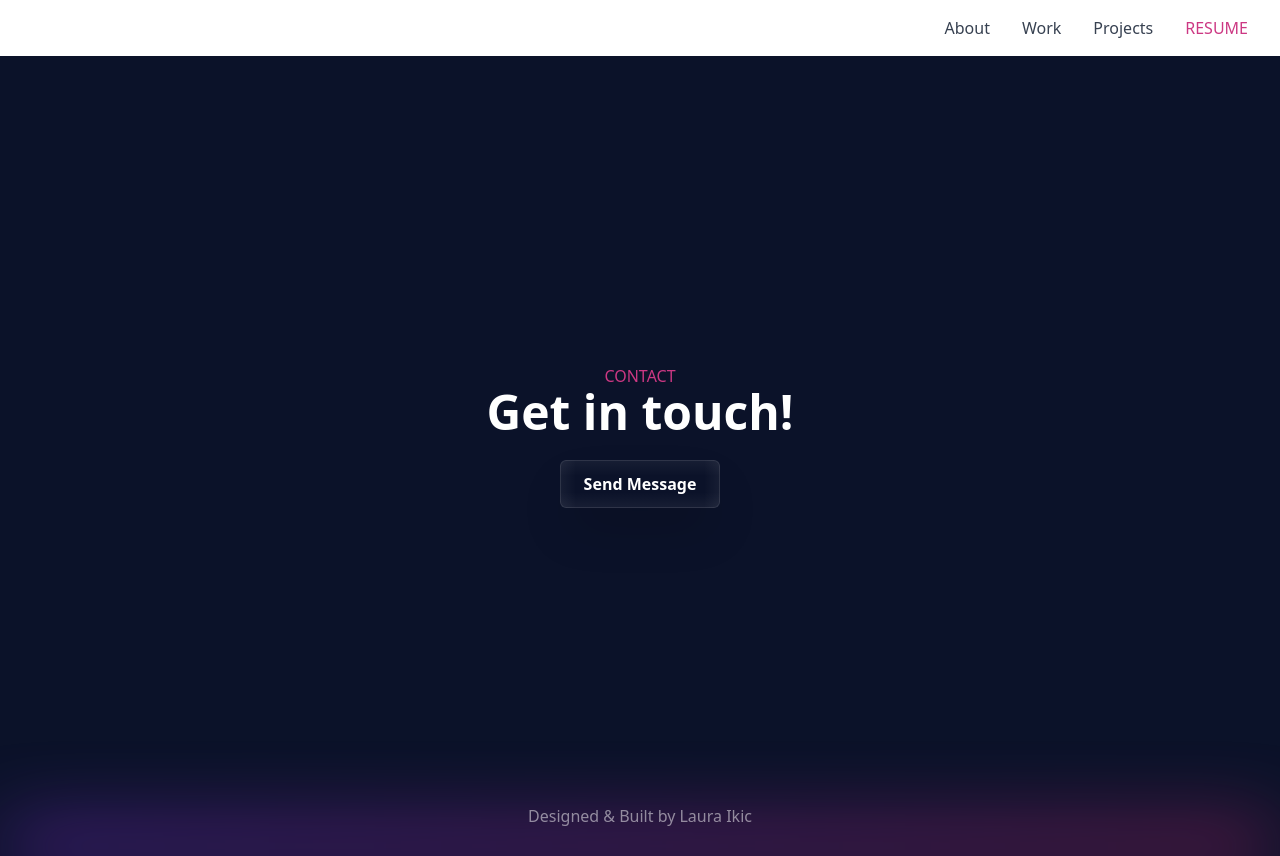
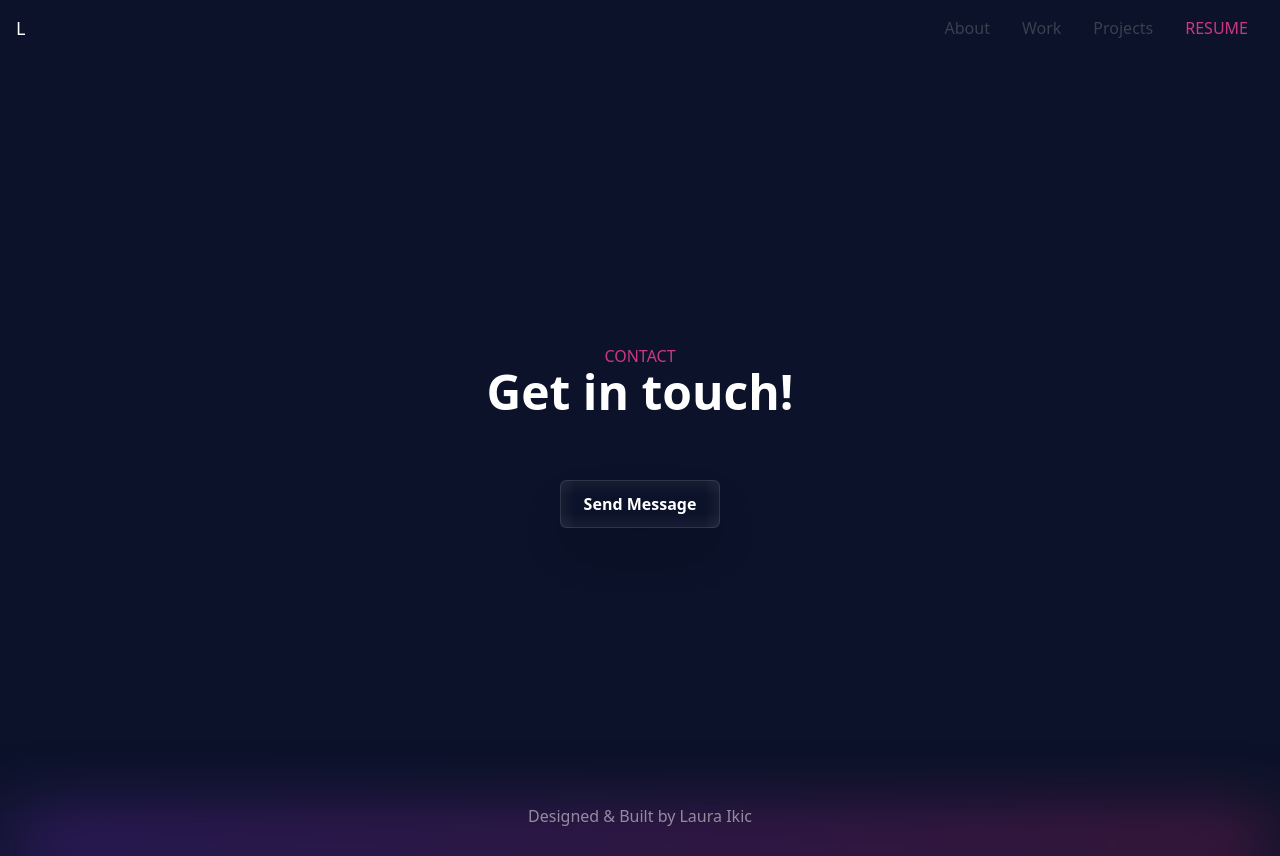
Before and after one commit to LauraIkic/portfolio, a Nuxt app in the folder nuxt-app/: page / in a window 1280 px wide. Built offline with nearby package versions, Linux system fonts and the light colour scheme.

Commit message:
Add header color

```diff
--- a/nuxt-app/components/Contact.vue
+++ b/nuxt-app/components/Contact.vue
@@ -8,7 +8,7 @@
         Get in touch! <br>
       </h3>
       <br>
-      <div class="flex justify-center pb-10">
+      <div class="flex justify-center pb-10 mt-10">
         <a href="mailto:ikic.laura@gmx.at" class="relative inline-flex items-center justify-center px-6 py-3 overflow-hidden font-bold text-white rounded-md shadow-2xl group">
           <span class="absolute inset-0 w-full h-full transition duration-300 ease-out opacity-0 bg-gradient-to-br from-pink-600 via-purple-700 to-blue-400 group-hover:opacity-100"></span>
           <!-- Top glass gradient -->
--- a/nuxt-app/components/Header.vue
+++ b/nuxt-app/components/Header.vue
@@ -10,7 +10,7 @@
           md:py-0
           px-4
           text-lg text-white
-          bg-transparent
+          bg-[#0b1229]
         "
     >
       <div>
```
